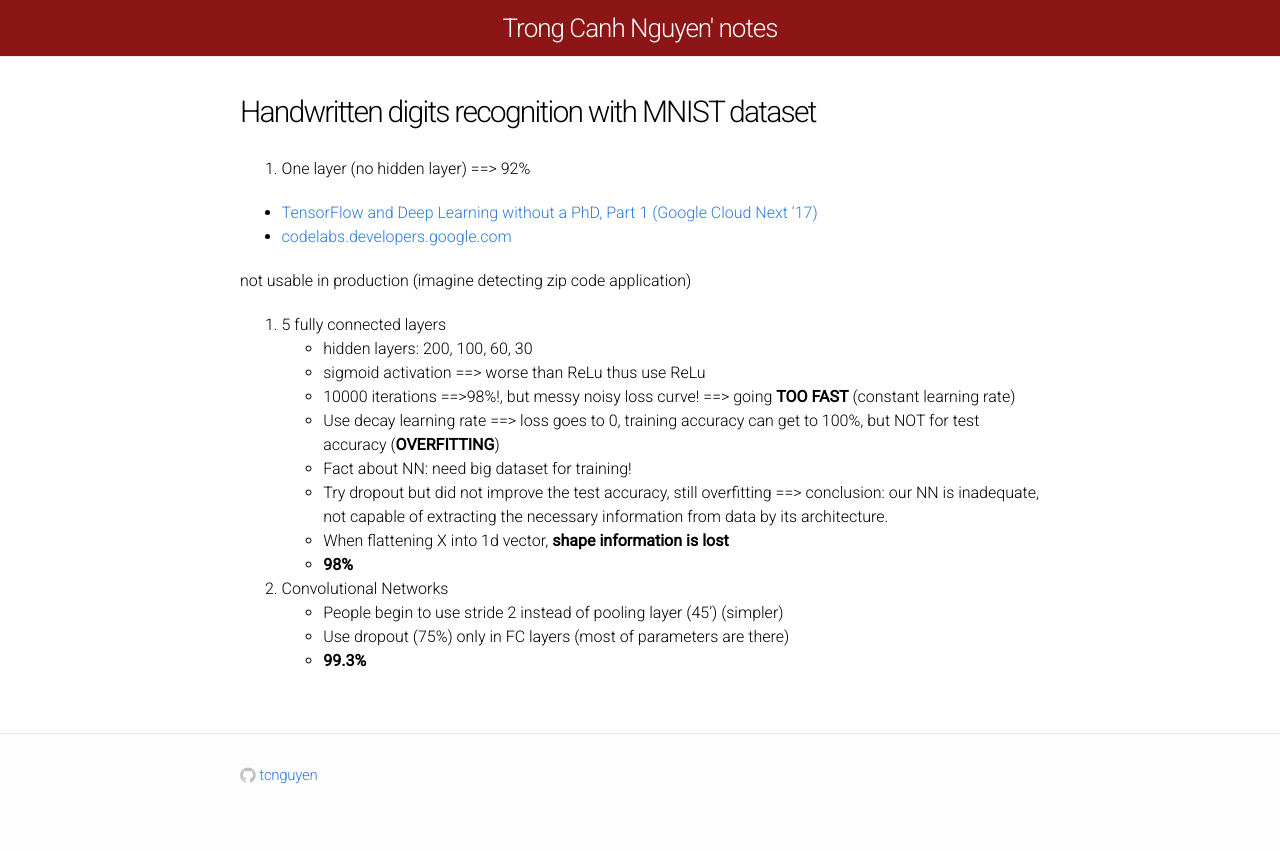
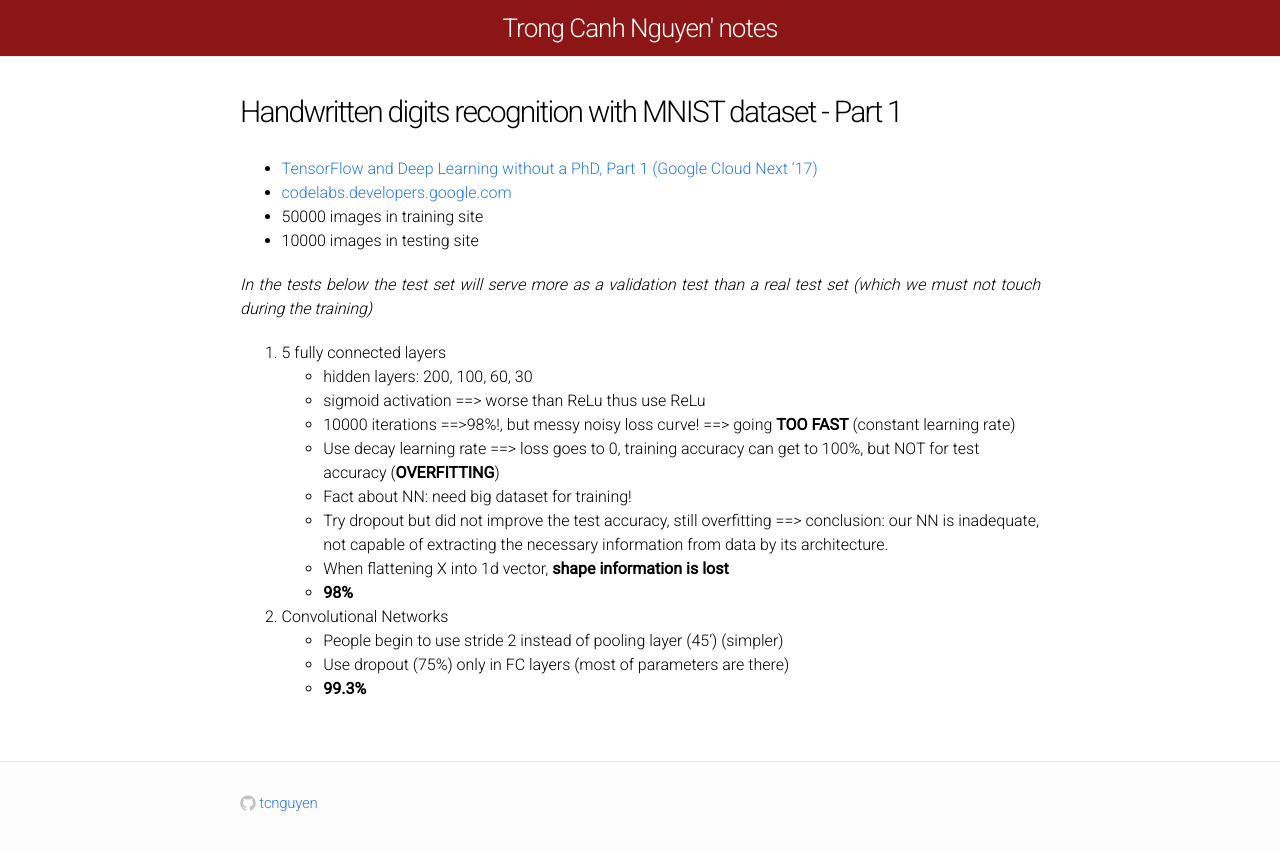
Before and after one commit to tcnguyen/tcnguyen.github.io, a Jekyll site: the page built from neuralnetworks/examples/mnist/mnist_100.md, in a window 1280 px wide. Shown: the top 851 px of the page. Built offline with Jekyll 4.4.1, drawn with Linux system fonts in a browser that asks for light colours.

Commit message:
add more test on mnist examples

```diff
--- a/_includes/head.html
+++ b/_includes/head.html
@@ -8,6 +8,7 @@
 
     <!-- Custom CSS -->
     <link rel="stylesheet" href="{{ "/css/main.css" | prepend: site.baseurl }}">
+    <link rel="stylesheet" href="{{ "/css/custom.css" | prepend: site.baseurl }}">
 
     <!-- Google fonts -->
     <link href='http://fonts.googleapis.com/css?family=Roboto:400,300' rel='stylesheet' type='text/css'>
--- /dev/null
+++ b/css/custom.css
@@ -0,0 +1,3 @@
+img {
+  max-width: 100%
+}
--- a/neuralnetworks/examples/mnist.md
+++ b/neuralnetworks/examples/mnist/mnist_100.md
@@ -1,15 +1,18 @@
 ---
 layout: page
-title: Handwritten digits recognition with MNIST dataset
+title: Handwritten digits recognition with MNIST dataset - Part 1
 ---
-1. One layer (no hidden layer)
-==> 92%
 
 - [TensorFlow and Deep Learning without a PhD, Part 1 (Google Cloud Next '17)](https://youtu.be/u4alGiomYP4)
 
 - [codelabs.developers.google.com](https://codelabs.developers.google.com/codelabs/cloud-tensorflow-mnist/#0)
 
-not usable in production (imagine detecting zip code application)
+- 50000 images in training site
+- 10000 images in testing site
+
+*In the tests below the test set will serve more as a validation test than a real test set (which we must not touch during the training)*
+
+
 
 2. 5 fully connected layers
 - hidden layers: 200, 100, 60, 30
```
Also changed, not shown: neuralnetworks/examples/mnist/mnist_1.md (added, +64 -0 lines), neuralnetworks/examples/mnist/mnist_2.md (added, +15 -0 lines), neuralnetworks/examples/mnist/assets/mnist_10_softmax.png (added), neuralnetworks/examples/mnist/assets/mnist_10_softmax_lr0001.png (added), neuralnetworks/examples/mnist/assets/mnist_10_softmax_lr001.png (added), neuralnetworks/examples/mnist/assets/mnist_10_softmax_lr0015.png (added), neuralnetworks/examples/mnist/assets/mnist_20_twolayers_sigmoid_Adam05_std01.png (added), neuralnetworks/examples/mnist/assets/mnist_20_twolayers_sigmoid_Momentum0509_std01.png (added), neuralnetworks/examples/mnist/assets/mnist_20_twolayers_sigmoid_SGD0005_std01.png (added), neuralnetworks/examples/mnist/assets/mnist_20_twolayers_sigmoid_SGD0005_std1.png (added).
